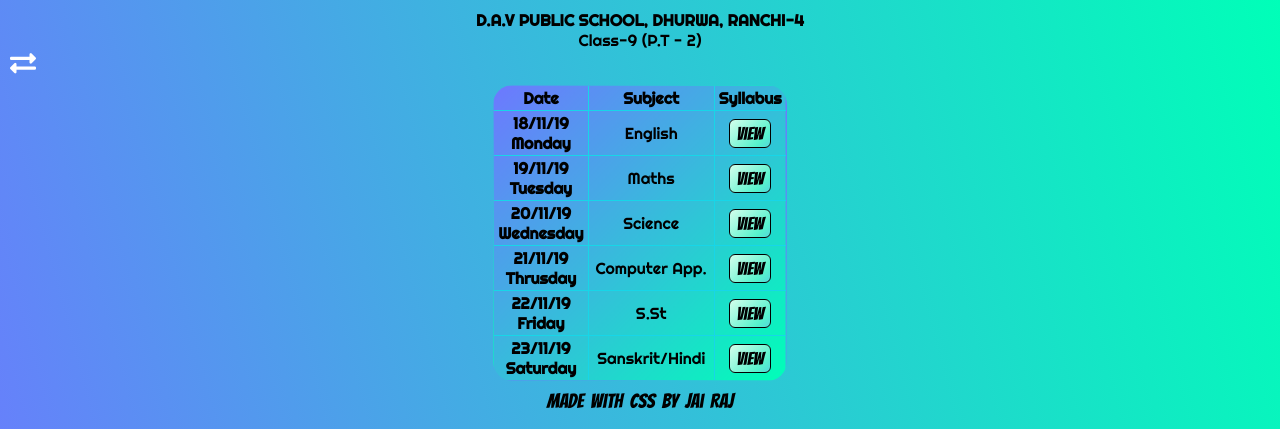
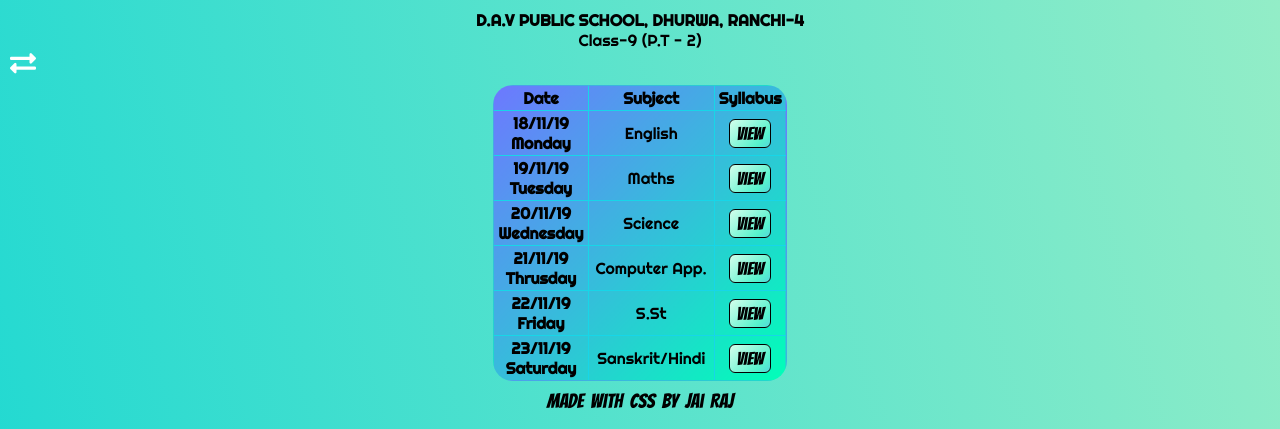
Before and after one commit to mepragati/Raj-Jai.github.io, a plain HTML site: page indext.html in a window 1280 px wide. Shown: the top 429 px of the page. Drawn offline with Linux system fonts and the light colour scheme.

Commit message:
Update stylet.css

```diff
--- a/stylet.css
+++ b/stylet.css
@@ -2,7 +2,7 @@
 body {
     margin: 5;
     padding: 5;
-    background: linear-gradient(75deg, #6d78ff, #00ffb8);
+    background: linear-gradient(75deg, #1CD8D2, #93EDC7);
     background-repeat: no-repeat;
     font-family: 'Righteous';
 }
```
